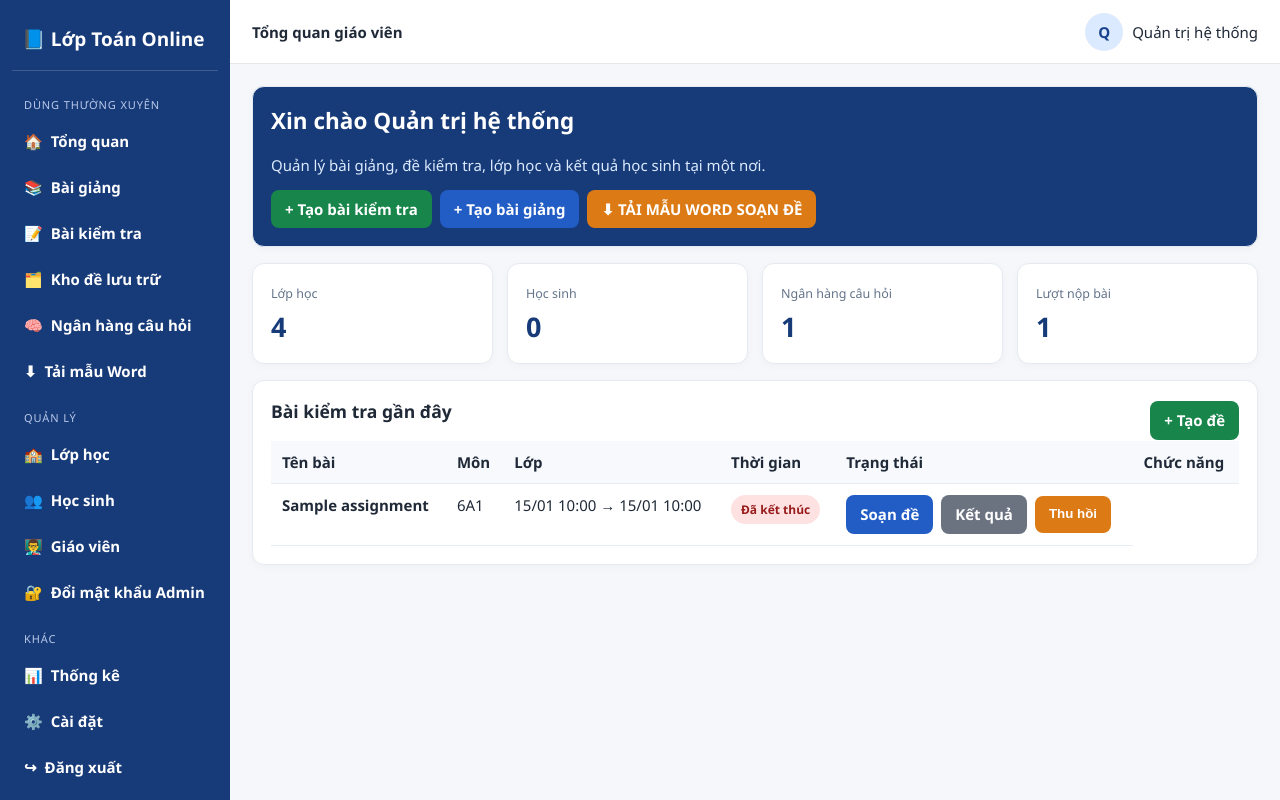
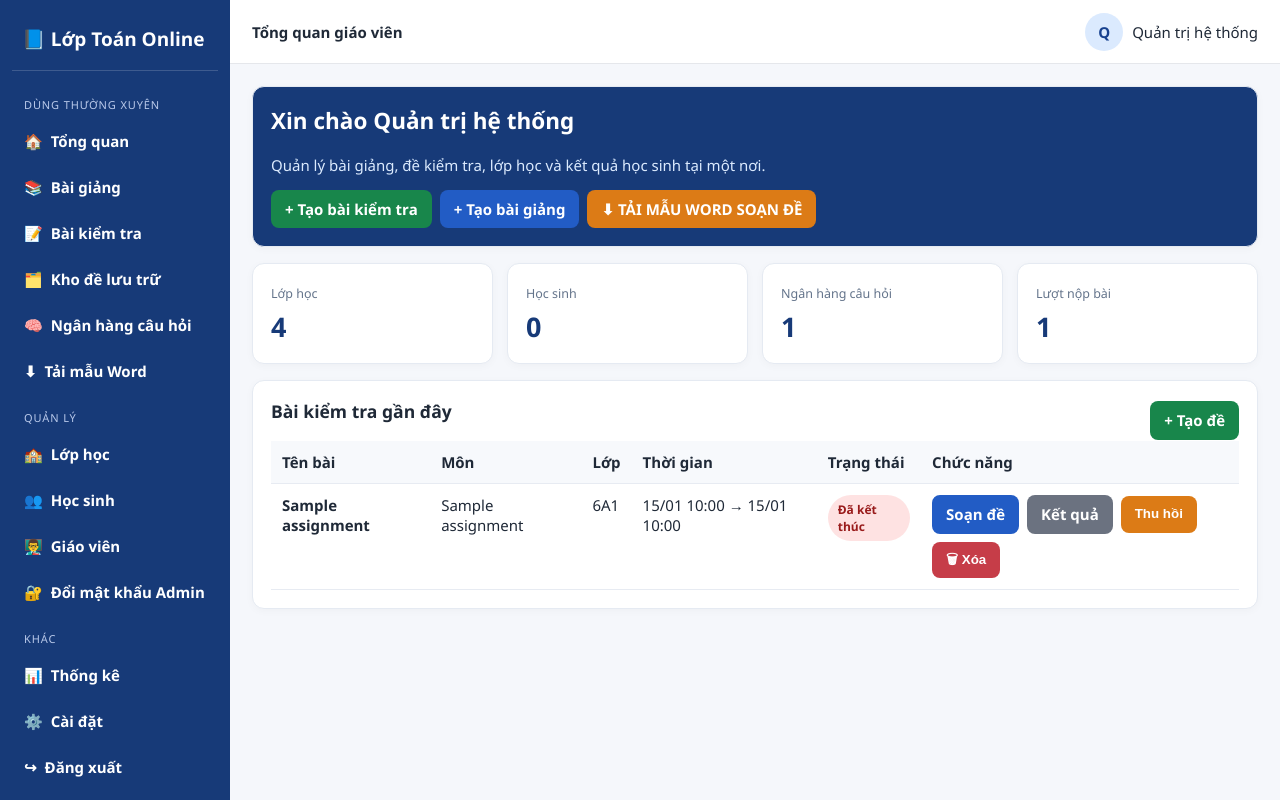
Before and after one commit to nguyenhuukienbbb-cell/lop-toan-online-v8, a Flask app: page /teacher in a window 1280 px wide. Run offline with Flask 3, Linux system fonts and the light colour scheme; the visitor is signed in with stand-in values (Sample User, id 1); data comes from the database, SQL or seed files in the repository; tables that the repository leaves empty hold one stand-in row (values such as "Sample post"); some libraries are stand-ins or nearby versions.

Commit message:
Add files via upload

```diff
--- a/app.py
+++ b/app.py
@@ -1700,6 +1700,65 @@ def teacher_dashboard():
     lessons = Lesson.query.filter_by(created_by=u.id).count(); questions = BankQuestion.query.filter_by(owner_id=u.id).count()
     return render_template('teacher_dashboard.html', classes=classes, assignments=assignments, students=students,
                            published=published, submitted=submitted, lessons=lessons, questions=questions)
+
+@app.route('/teacher/assignment/<int:assignment_id>/delete', methods=['POST'])
+def delete_assignment(assignment_id):
+    """Xóa một bài kiểm tra và dữ liệu phát sinh của riêng bài đó.
+
+    Không xóa BankQuestion để các câu gốc vẫn còn trong Ngân hàng câu hỏi.
+    """
+    if not require_perm('assignments'):
+        flash('Bạn chưa được cấp quyền quản lý bài kiểm tra.', 'error')
+        return redirect(url_for('teacher_dashboard'))
+    if not teacher_only():
+        return redirect(url_for('login'))
+
+    a = db.session.get(Assignment, assignment_id)
+    if not a or a.created_by != me().id:
+        flash('Không tìm thấy bài kiểm tra hoặc bạn không có quyền xóa.', 'error')
+        return redirect(url_for('teacher_dashboard'))
+
+    try:
+        # Xóa bài làm và câu trả lời thuộc bài kiểm tra này trước để không vướng khóa ngoại.
+        submission_ids = [
+            row[0] for row in db.session.query(Submission.id)
+            .filter(Submission.assignment_id == a.id)
+            .all()
+        ]
+        deleted_answers = 0
+        if submission_ids:
+            deleted_answers = Answer.query.filter(
+                Answer.submission_id.in_(submission_ids)
+            ).delete(synchronize_session=False)
+
+        deleted_submissions = Submission.query.filter_by(
+            assignment_id=a.id
+        ).delete(synchronize_session=False)
+
+        # Xóa các liên kết đề - câu hỏi/lớp; KHÔNG xóa BankQuestion.
+        AssignmentQuestion.query.filter_by(
+            assignment_id=a.id
+        ).delete(synchronize_session=False)
+        AssignmentClassroom.query.filter_by(
+            assignment_id=a.id
+        ).delete(synchronize_session=False)
+
+        title = a.title
+        db.session.delete(a)
+        db.session.commit()
+
+        flash(
+            f'Đã xóa bài kiểm tra “{title}”. '
+            f'Đã xóa {deleted_submissions} lượt làm và {deleted_answers} câu trả lời liên quan. '
+            'Các câu hỏi gốc trong Ngân hàng câu hỏi vẫn được giữ.',
+            'ok'
+        )
+    except Exception as e:
+        db.session.rollback()
+        app.logger.exception('DELETE ASSIGNMENT FAILED')
+        flash('Không thể xóa bài kiểm tra: ' + str(e)[:180], 'error')
+
+    return redirect(url_for('teacher_dashboard'))
 
 @app.route('/teacher/settings', methods=['GET', 'POST'])
 def settings():
--- a/templates/teacher_dashboard.html
+++ b/templates/teacher_dashboard.html
@@ -3,4 +3,34 @@
 <div class="grid"><div class="card stat"><small>Lớp học</small><b>{{classes|length}}</b></div><div class="card stat"><small>Học sinh</small><b>{{students|length}}</b></div><div class="card stat"><small>Ngân hàng câu hỏi</small><b>{{questions}}</b></div><div class="card stat"><small>Lượt nộp bài</small><b>{{submitted}}</b></div></div>
 <div class="card"><div class="toolbar" style="justify-content:space-between"><h3>Bài kiểm tra gần đây</h3><a class="btn green" href="/teacher/assignments/new">+ Tạo đề</a></div>
 <table><tr><th>Tên bài</th><th>Môn</th><th>Lớp</th><th>Thời gian</th><th>Trạng thái</th><th>Chức năng</th></tr>
-{% for a in assignments %}{% set st=assignment_status(a) %}<tr><td><b>{{a.title}}</b></td><td>{{assignment_class_names(a)}}</td><td>{{a.starts_at.strftime('%d/%m %H:%M') if a.starts_at else 'Mở ngay'}} → {{a.due_at.strftime('%d/%m %H:%M') if a.due_at else '∞'}}</td><td><span class="status {{st[1]}}">{{st[0]}}</span></td><td><div class="toolbar"><a class="btn" href="/teacher/assignment/{{a.id}}">Soạn đề</a><a class="btn gray" href="/teacher/assignment/{{a.id}}/results">Kết quả</a>{% if a.is_published %}<form method="post" action="/teacher/assignment/{{a.id}}/unpublish" onsubmit="return confirm('Thu hồi bài này khỏi học sinh?')"><button class="orange">Thu hồi</button></form>{% else %}<form method="post" action="/teacher/assignment/{{a.id}}/publish"><button class="green">Giao bài</button></form>{% endif %}</div></td></tr>{% else %}<tr><td colspan="5">Chưa có bài kiểm tra.</td></tr>{% endfor %}</table></div>{% endblock %}
+{% for a in assignments %}
+  {% set st=assignment_status(a) %}
+  <tr>
+    <td><b>{{a.title}}</b></td>
+    <td>{{a.subject or 'Toán'}}</td>
+    <td>{{assignment_class_names(a)}}</td>
+    <td>{{a.starts_at.strftime('%d/%m %H:%M') if a.starts_at else 'Mở ngay'}} → {{a.due_at.strftime('%d/%m %H:%M') if a.due_at else '∞'}}</td>
+    <td><span class="status {{st[1]}}">{{st[0]}}</span></td>
+    <td>
+      <div class="toolbar">
+        <a class="btn" href="/teacher/assignment/{{a.id}}">Soạn đề</a>
+        <a class="btn gray" href="/teacher/assignment/{{a.id}}/results">Kết quả</a>
+        {% if a.is_published %}
+          <form method="post" action="/teacher/assignment/{{a.id}}/unpublish" onsubmit="return confirm('Thu hồi bài này khỏi học sinh?')">
+            <button class="orange">Thu hồi</button>
+          </form>
+        {% else %}
+          <form method="post" action="/teacher/assignment/{{a.id}}/publish">
+            <button class="green">Giao bài</button>
+          </form>
+        {% endif %}
+        <form method="post" action="/teacher/assignment/{{a.id}}/delete"
+              onsubmit="return confirm('XÓA bài kiểm tra “{{a.title|e}}”?\n\nLượt làm, câu trả lời và kết quả của bài này cũng sẽ bị xóa.\nCác câu hỏi gốc trong Ngân hàng câu hỏi vẫn được giữ.');">
+          <button class="red">🗑 Xóa</button>
+        </form>
+      </div>
+    </td>
+  </tr>
+{% else %}
+  <tr><td colspan="6">Chưa có bài kiểm tra.</td></tr>
+{% endfor %}</table></div>{% endblock %}
```
